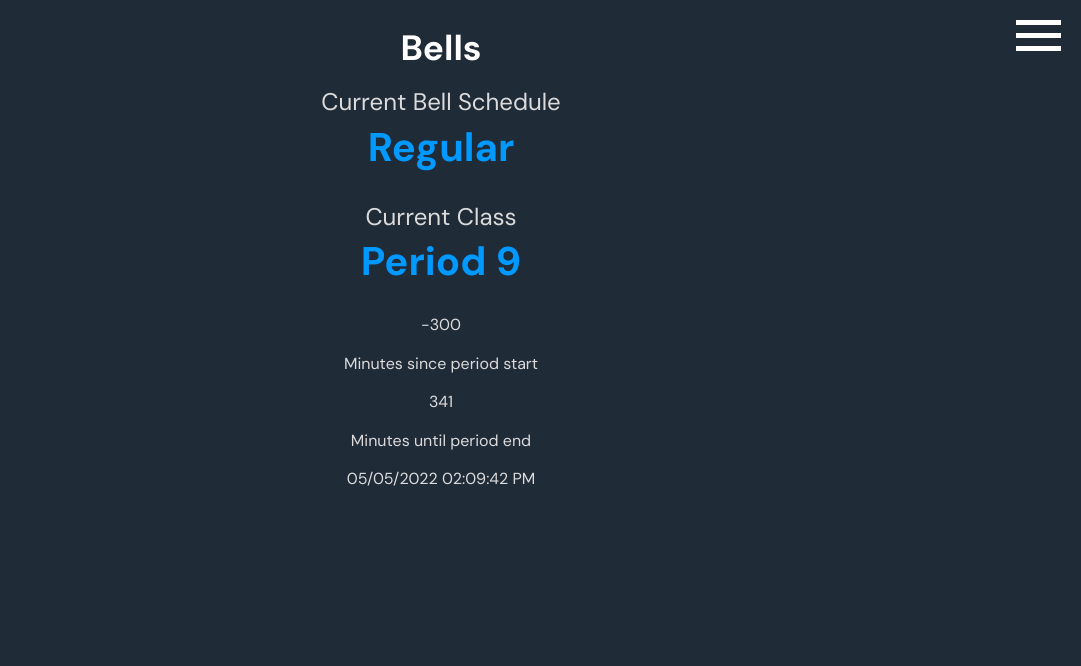
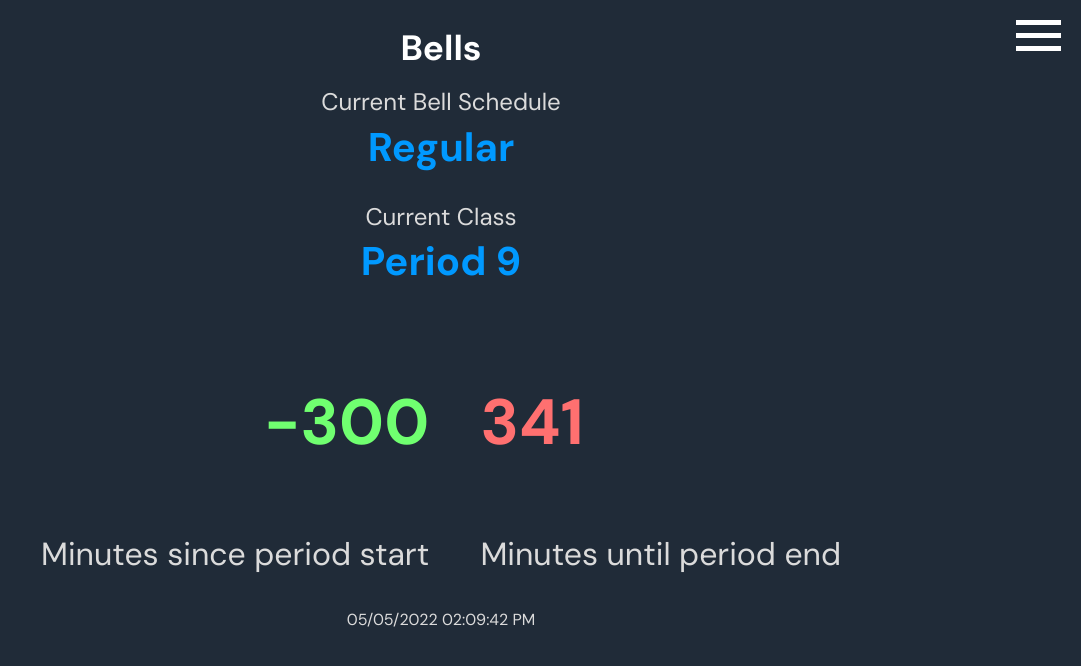
Before and after one commit to thunder-red-star/today.stuy.world, a React (Create React App) app: page /bells in a window 1280 px wide. Shown: the top 666 px of the page, without its empty margins (199-1280 px from the left). Built offline with nearby package versions, Linux system fonts and the light colour scheme.

Commit message:
some css updates

```diff
--- a/public/Themes/Dark.css
+++ b/public/Themes/Dark.css
@@ -992,3 +992,11 @@ nav ul li p {
 .blue {
     color: #0099ff;
 }
+
+.big-time-since {
+    color: #70ff70
+}
+
+.big-time-till {
+    color: #ff7070
+}
--- a/public/Themes/Light.css
+++ b/public/Themes/Light.css
@@ -992,3 +992,11 @@ nav ul li p {
 .blue {
     color: #000099;
 }
+
+.big-time-since {
+    color: #006600
+}
+
+.big-time-till {
+    color: #990000
+}
--- a/src/css/Main.css
+++ b/src/css/Main.css
@@ -21,3 +21,33 @@ html * {
   margin: 0;
   font-size: 150%;
 }
+
+.left-align {
+  text-align: left;
+}
+
+.right-align {
+  text-align: right;
+}
+
+.float-left {
+  float: left;
+}
+
+.float-right {
+  float: right;
+}
+.float-clear {
+  clear: both;
+}
+
+.big-time-since,
+.big-time-till {
+  font-size: 400%;
+  font-weight: bold;
+}
+
+.small-time-since,
+.small-time-till {
+  font-size: 200%;
+}
--- a/src/features/Bells/Bells.js
+++ b/src/features/Bells/Bells.js
@@ -45,7 +45,7 @@ export default class Bells extends React.Component {
                             <p className="blue" id="current-class-header">Loading...</p>
                         </div>
                         <div className="b-time-since-till-container">
-                            <div className="b-time-since">
+                            <div className="b-time-since float-left">
                                 <p className="big-time-since right-align" id="time-since">
                                     Loading...
                                 </p>
@@ -53,7 +53,7 @@ export default class Bells extends React.Component {
                                     Minutes since period start
                                 </p>
                             </div>
-                            <div className="b-time-till">
+                            <div className="b-time-till float-right">
                                 <p className="big-time-till left-align" id="time-till">
                                     Loading...
                                 </p>
@@ -62,7 +62,7 @@ export default class Bells extends React.Component {
                                 </p>
                             </div>
                         </div>
-                        <div className="b-progress-bar-container">
+                        <div className="b-progress-bar-container float-clear">
                             <ProgressBar></ProgressBar>
                         </div>
                         <div className="b-time-now" id="time-now">
```
